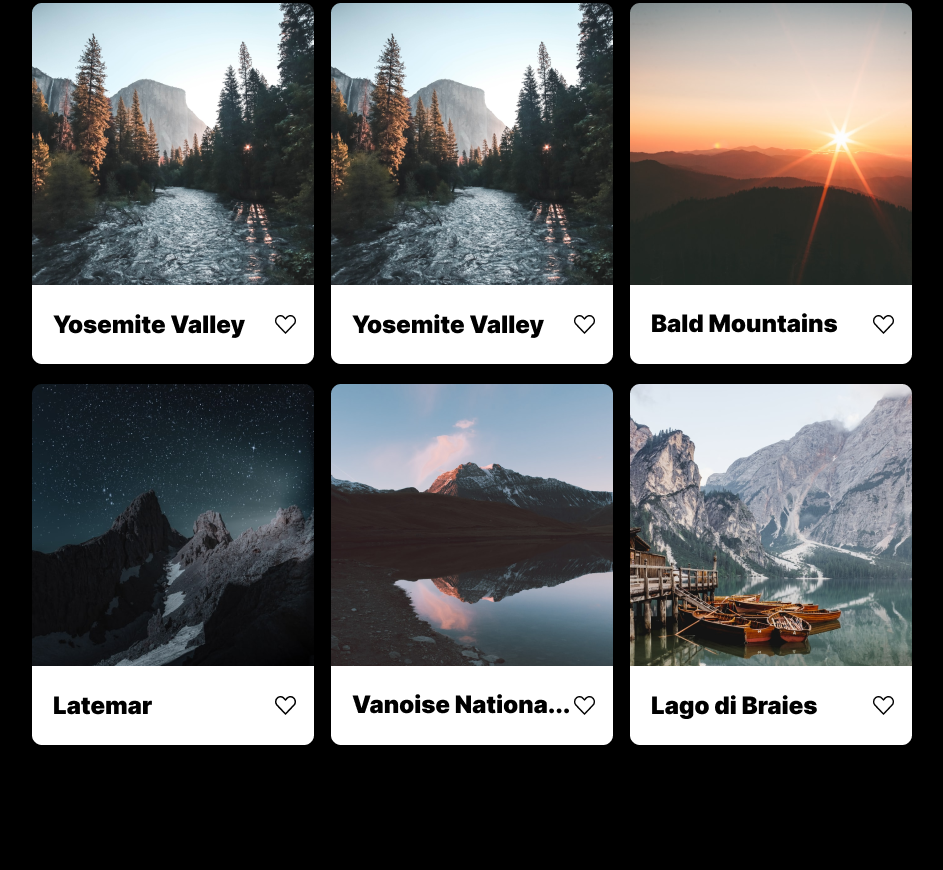
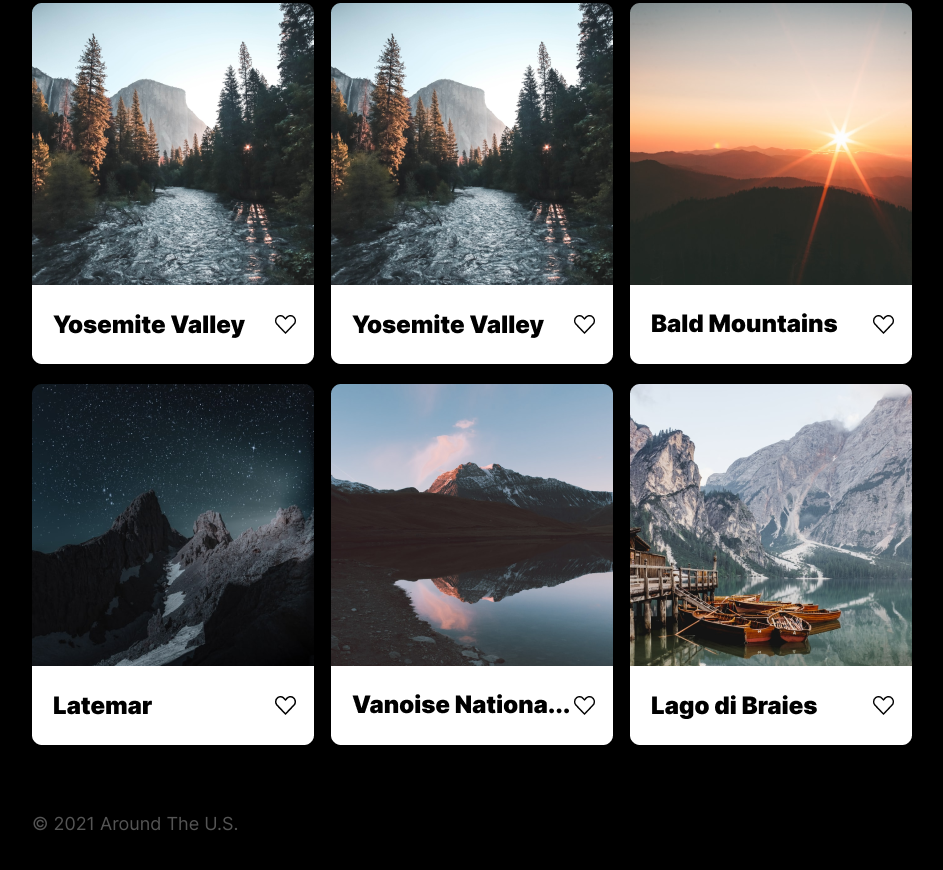
Before and after one commit to kaplandavid992/web_project_4, a plain HTML site: page index.html in a window 1280 px wide. Shown: the part 385-1255 px from the top of the page, without its empty margins (176-1119 px from the left). Before the commit the page ends 1198 px from the top, so only its background shows below. Drawn offline with Linux system fonts and the light colour scheme.

Commit message:
feat:footer

```diff
--- /dev/null
+++ b/blocks/footer/footer.css
@@ -0,0 +1,8 @@
+.footer {
+    font-size: 18px;
+    line-height: 1.21;
+    font-weight: 400;
+    color: #545454;
+    margin-left: 200px;
+    margin-bottom: 60px;
+}
--- a/index.html
+++ b/index.html
@@ -47,6 +47,9 @@
           <img src="./images/e5.png" class="elements__element" alt="">
           <img src="./images/e6.png" class="elements__element" alt="">
       </section>
+      <footer class="footer">
+        © 2021 Around The U.S.
+      </footer>
     </main>
   </body>
 </html>
--- a/pages/index.css
+++ b/pages/index.css
@@ -18,3 +18,5 @@
 
 @import url(../blocks/elements/elements.css);
 @import url(../blocks/elements/__element/elements__element.css);
+
+@import url(../blocks/footer/footer.css);
```
